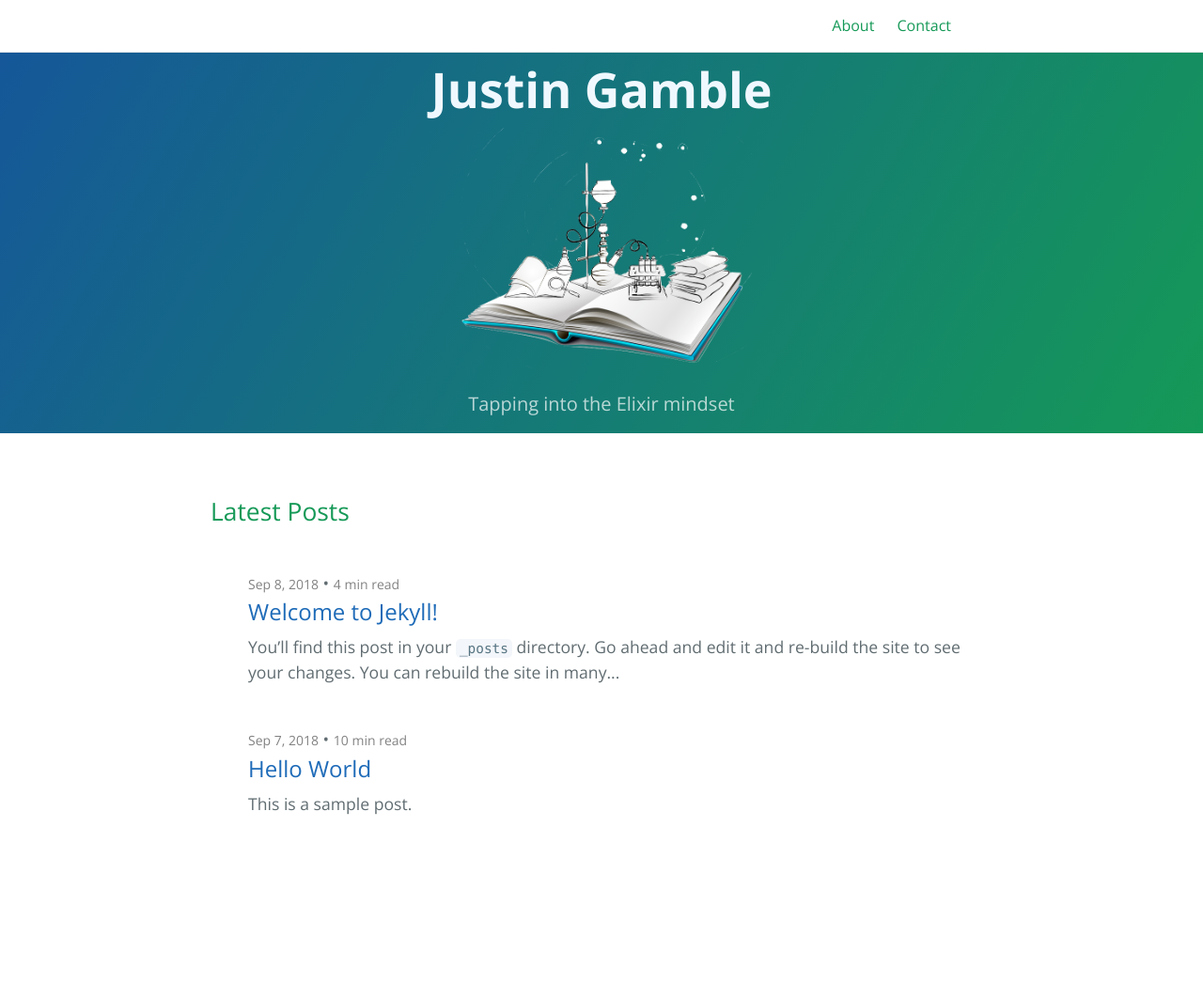
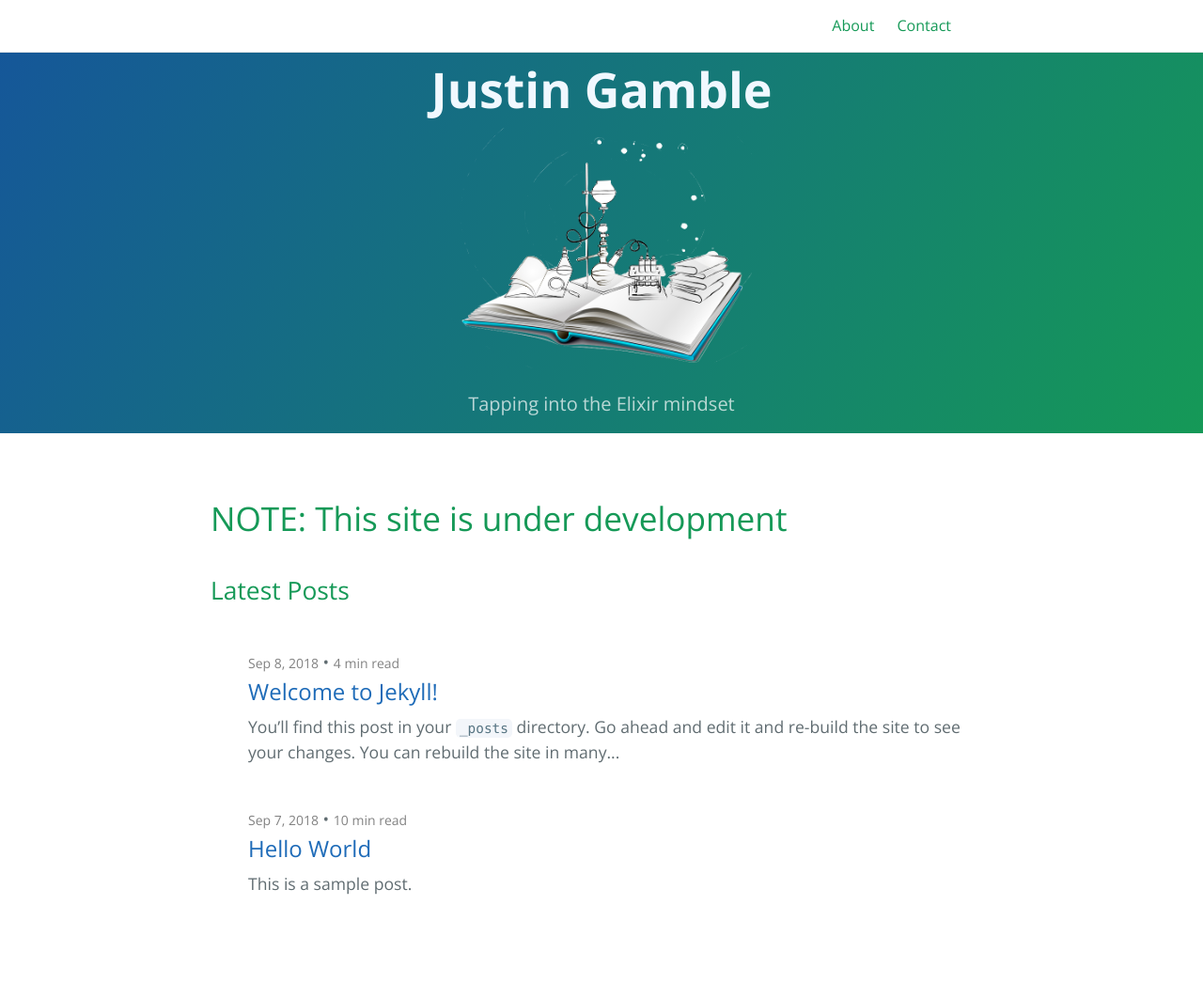
Before and after one commit to justingamble/justingamble.github.io, a Jekyll site: the page built from index.md, in a window 1280 px wide. Shown: the whole page at 94% size. Built offline with Jekyll 4.4.1, drawn with Linux system fonts in a browser that asks for light colours; before the commit the page ends 962 px from its top, so only the background shows below that; some of the changed lines change nothing that is shown.

Commit message:
Adding Google Analytics

```diff
--- a/_config.yml
+++ b/_config.yml
@@ -17,3 +17,6 @@
 
 twitter:
   username: JustinGamble50
+
+google_analytics:
+  id: UA-130688213-1
--- a/_layouts/default.html
+++ b/_layouts/default.html
@@ -2,6 +2,17 @@
 <html lang="{{ page.lang | default: site.lang | default: "en" }}">
 
   <head>
+    {% if site.google_analytics.id %}
+      <!-- Global site tag (gtag.js) - Google Analytics -->
+      <script async src="https://www.googletagmanager.com/gtag/js?id={{site.google_analytics.id}}"></script>
+      <script>
+        window.dataLayer = window.dataLayer || [];
+        function gtag(){dataLayer.push(arguments);}
+        gtag('js', new Date());
+
+        gtag('config', '{{site.google_analytics.id}}');
+      </script>
+    {% endif %}
 
     <!-- Non social metatags -->
     <meta charset="utf-8">
@@ -109,7 +120,7 @@
       {% endif %}
     </section>
 
-    {% if site.google_analytics %}
+<!--    {% if site.google_analytics %}
       <script type="text/javascript">
         (function(i,s,o,g,r,a,m){i['GoogleAnalyticsObject']=r;i[r]=i[r]||function(){
         (i[r].q=i[r].q||[]).push(arguments)},i[r].l=1*new Date();a=s.createElement(o),
@@ -119,6 +130,6 @@
         ga('create', '{{ site.google_analytics }}', 'auto');
         ga('send', 'pageview');
       </script>
-    {% endif %}
+    {% endif %}  -->
   </body>
 </html>
--- a/_layouts/home.html
+++ b/_layouts/home.html
@@ -6,6 +6,7 @@
 
   {{ content }}
 
+  <h1>NOTE: This site is under development</h1>
   <h2>Latest Posts</h2>
 
   <div>&nbsp;</div>
```
